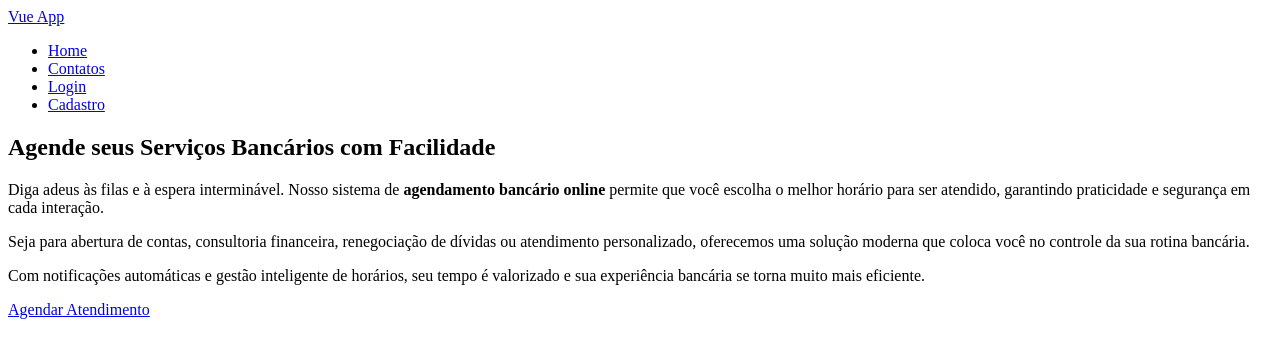
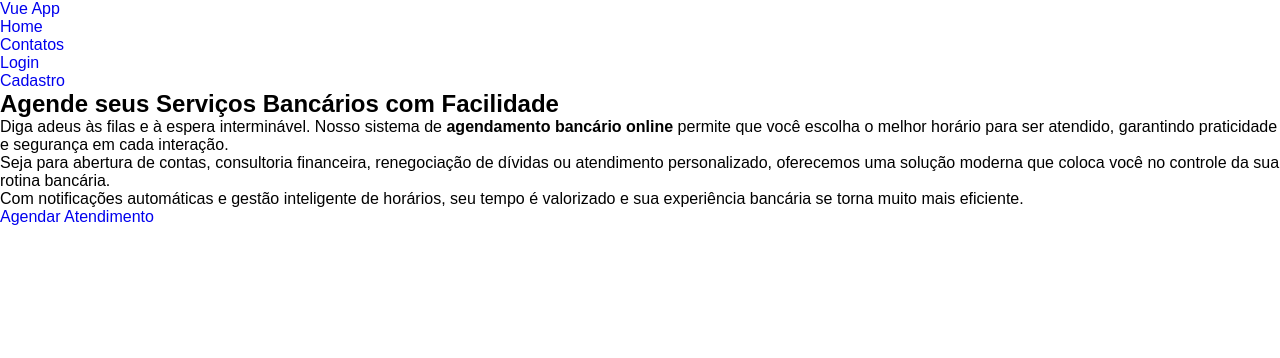
Before and after one commit to carlospontocom/mvp, a Vue app: page / in a window 1280 px wide. Shown: the top 358 px of the page. Built offline with nearby package versions, Linux system fonts and the light colour scheme.

Commit message:
Adicionando SCSS global

```diff
--- a/src/main.js
+++ b/src/main.js
@@ -1,6 +1,6 @@
 import { createApp } from 'vue';
 import App from './App.vue';
-// import './styles/style.scss';
+import './styles/global.scss';
 import router from './router';
 
 createApp(App).use(router).mount('#app');
--- /dev/null
+++ b/src/styles/global.scss
@@ -0,0 +1,17 @@
+*{
+    padding:0;
+    margin:0;
+    box-sizing: border-box;
+}
+
+html{
+    font-family: Arial, Helvetica, sans-serif;
+}
+
+li{
+    list-style: none;
+}
+
+a{
+    text-decoration: none;
+}
```
